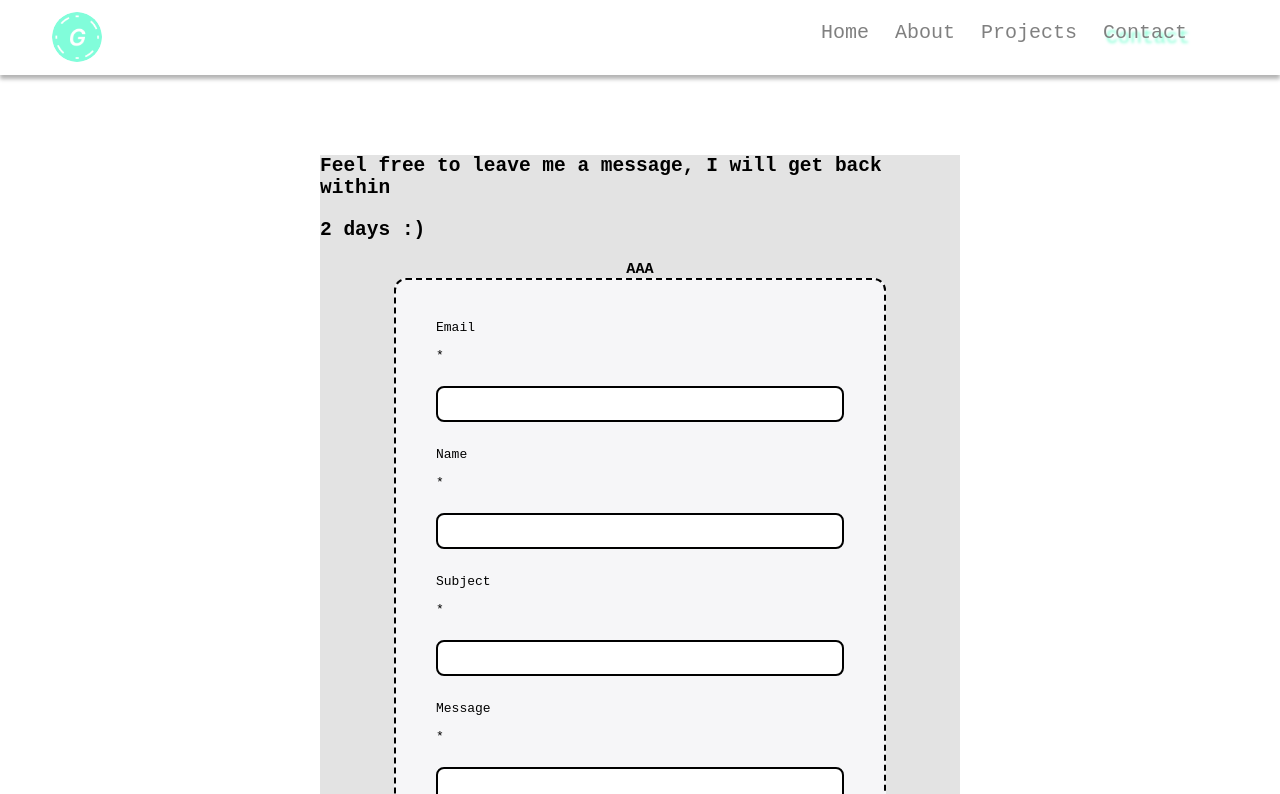
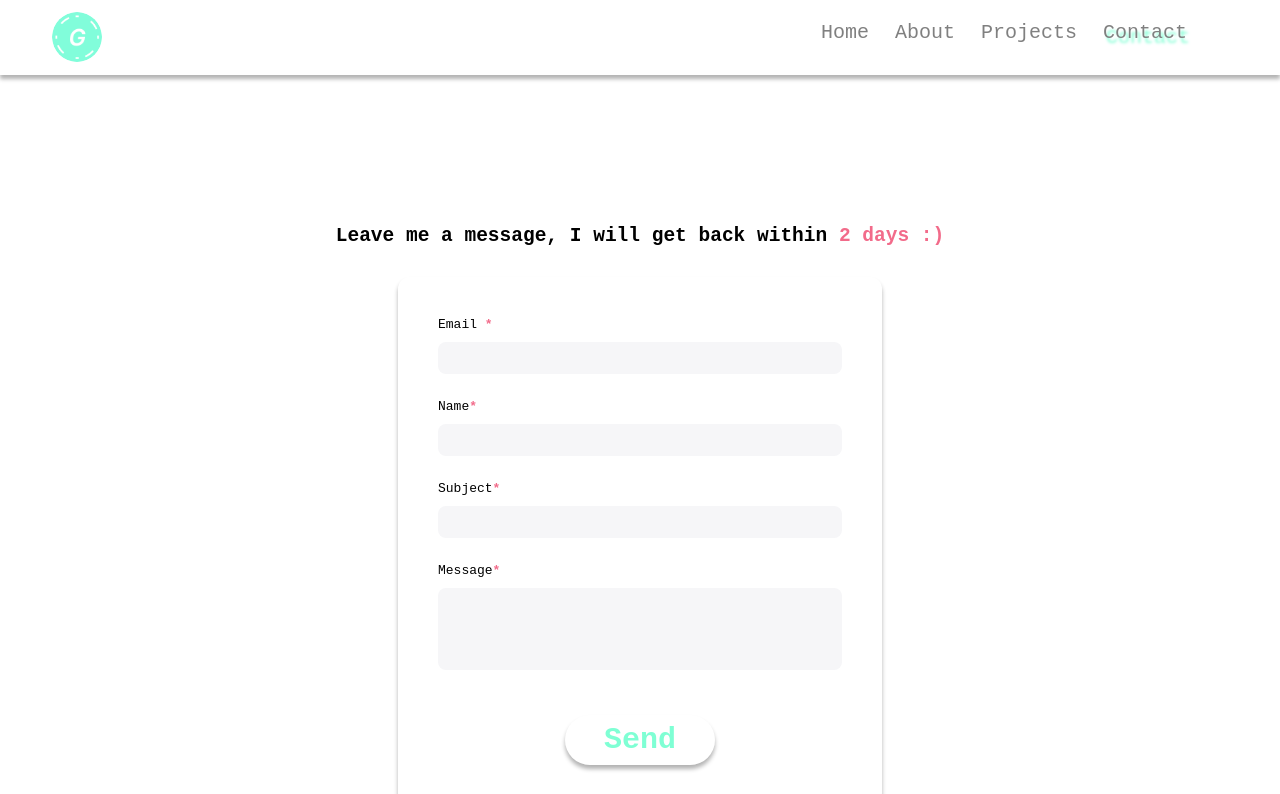
Before and after one commit to EATGao/all-about-yurong, a React (Create React App) app: page /contact in a window 1280 px wide. Shown: the top 794 px of the page. Built offline with nearby package versions, Linux system fonts and the light colour scheme.

Commit message:
change contact page style

```diff
--- a/src/Pages/Contact/Contact.css
+++ b/src/Pages/Contact/Contact.css
@@ -1,11 +1,12 @@
 .contact {
-    display: grid;
+    display: flex;
     place-items: center;
-    background-color: #E3E3E3;
+    height: 100vh;
     margin-left: auto;
     margin-right: auto;
+    flex-direction: column;
     width: 50%;
-    margin-top: 80px;
+    padding: 150px;
     margin-bottom: 80px;
 }
 
@@ -14,10 +15,11 @@
     margin-bottom: 0px;
 }
 
-.contact > h3 {
+.sent__indicator{
     margin-top: 0;
     margin-bottom: 0px;
 }
+
 .contact__message__form > form {
     display: flex;
     flex-direction: column;
@@ -25,17 +27,18 @@
 }
 
 .contact__message__form {
-    border: 2px dashed black;
+    border: none;
     border-radius: 12px;
-    background-color: #F6F6F8;
+    background-color: rgba(255, 255, 255, .3);
+    box-shadow: 0 4px 4px rgba(0, 0, 0, .3);
     padding: 20px;
 }
 
 .contact__message__form > form > input{
     width: 400px;
     height: 30px;
-    background-color: white;
-    border: 2px solid black;
+    background-color: #F6F6F8;
+    border: none;
     border-radius: 8px;
     margin-bottom: 25px;
 }
@@ -52,19 +55,21 @@
 #send {
     align-self: center;
     width: 150px;
-    font-size: 20px;
-    font-weight: 750;
-    color: black;
-    border: 2px dashed black;
+    font-size: 30px;
+    font-weight: 900;
+    color: aquamarine;
     height: 50px;
+    border: none;
     margin-top: 20px;
-    background-color: white;
+    background-color: rgba(255, 255, 255, .3);
+    box-shadow: 0 4px 4px rgba(0, 0, 0, .3);
     border-radius: 30px;
 }
 
 #send:hover{
     cursor: pointer;
     color: white;
-    background-color: black;
-    border: 2px solid white;
+    background-color: aquamarine;
+    box-shadow: 0 6px 6px rgba(0, 0, 0, .3);
+    transition: all 300ms ease-out;
 }
--- a/src/Pages/Contact/Contact.js
+++ b/src/Pages/Contact/Contact.js
@@ -20,17 +20,17 @@ function Contact() {
     <div>
         <Header />
         <div className='contact'>
-          <h2>Feel free to leave me a message, I will get back within <p id='keyword'>2 days :)</p> </h2>
-          <h3 className='sent_indicator'> AAA </h3>
+          <h2>Leave me a message, I will get back within <strong>2 days :)</strong> </h2>
+          <h3 className='sent_indicator'></h3>
           <div className='contact__message__form'>
             <form>
-              <label for='email'>Email <p id='keyword'>*</p></label>
+              <label htmlFor='email'>Email <strong>*</strong></label>
               <input id='email' type='email' value={email} onChange={e => setEmail(e.target.value)} required/>
-              <label for='name'>Name<p id='keyword'>*</p></label>
+              <label htmlFor='name'>Name<strong>*</strong></label>
               <input id='name' type='text' value={name} onChange={e => setName(e.target.value)} required/>
-              <label for='subject'>Subject<p id='keyword'>*</p></label>
+              <label htmlFor='subject'>Subject<strong>*</strong></label>
               <input id='subject' type='text' value={subject} onChange={e => setSubject(e.target.value)} required/>
-              <label for='message'>Message<p id='keyword'>*</p></label>
+              <label htmlFor='message'>Message<strong>*</strong></label>
               <input id='message' type='text' value={message} onChange={e => setMessage(e.target.value)} required/>
               <button id='send' onClick={send}>Send</button>
             </form>
--- a/src/Pages/Project/Project.js
+++ b/src/Pages/Project/Project.js
@@ -13,7 +13,19 @@ function Project() {
     <div>
       <Header />
       <div className='project'>
-        <h2>Recent Projects:</h2>
+        <h1>Recent Projects:</h1>
+        <div className='project-container'>
+          diabetes one
+        </div>
+        <div className='project-container'>
+          clone one
+        </div>
+        <div className='project-container'>
+          daily reader one
+        </div>
+        <div className='project-container'>
+          inspection for you
+        </div>
 
       </div>
       <Footer />
```
